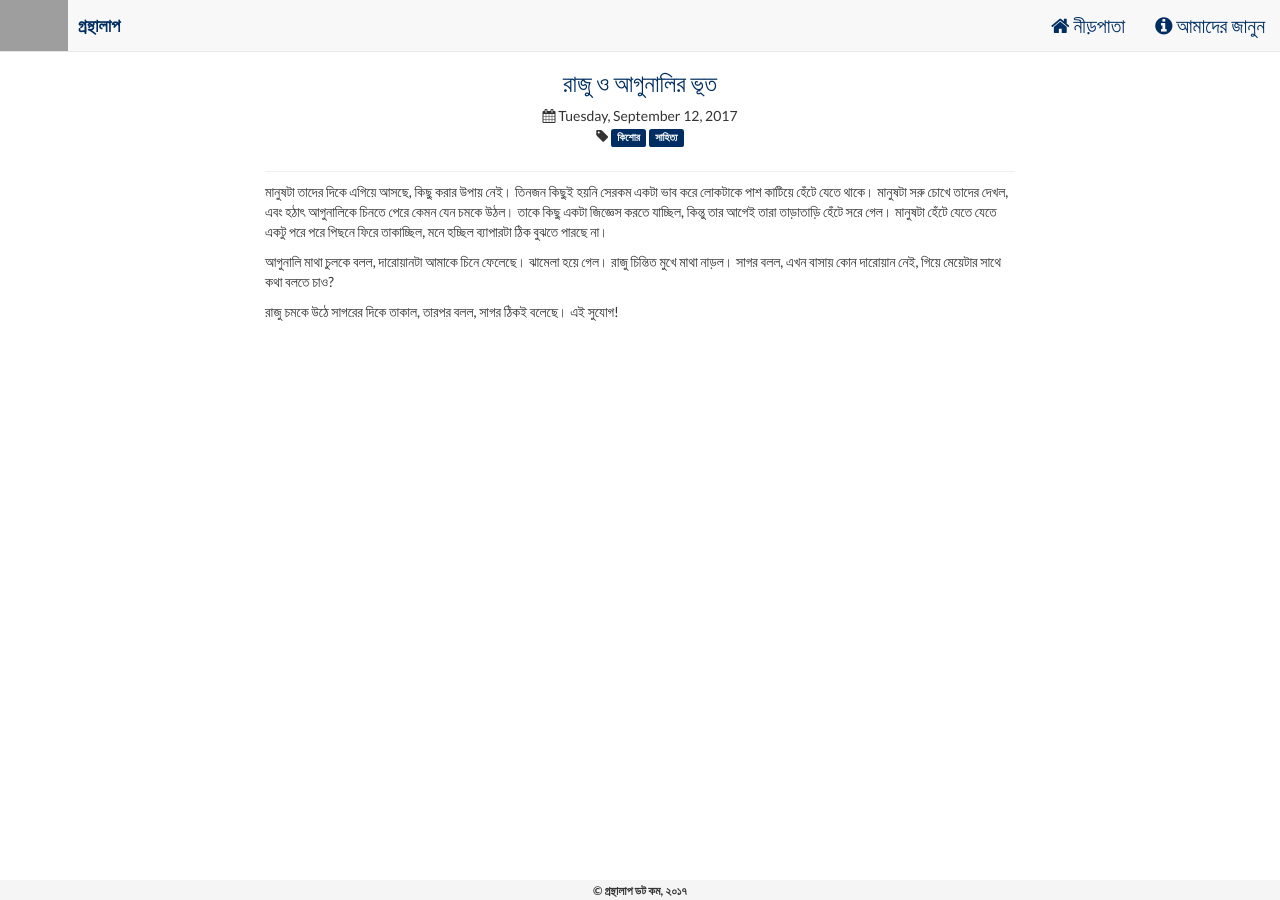
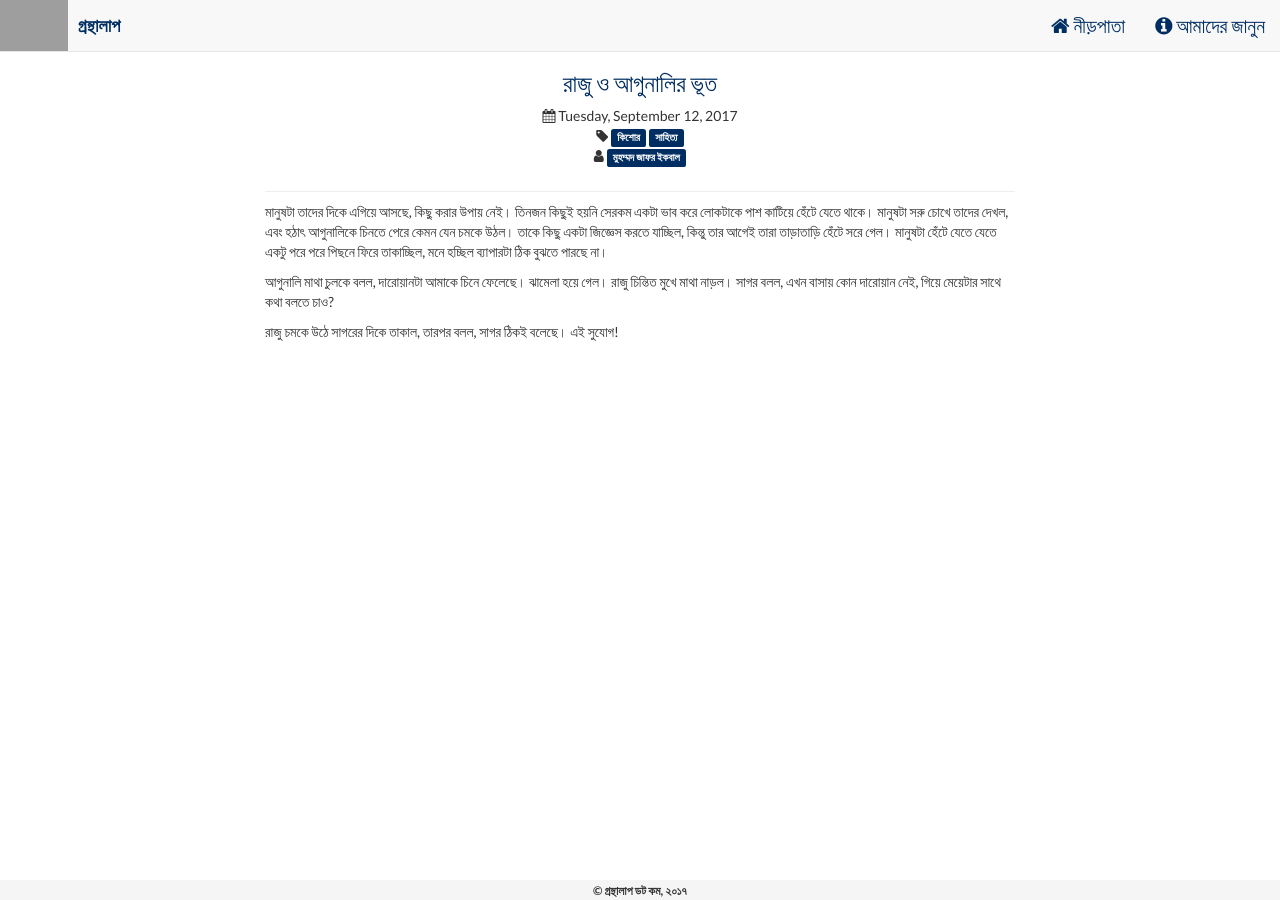
Before and after one commit to jamal919/gronthalap.com, a Jekyll site: the page built from _posts/2017-09-12-রাজু ও আগুনালির ভূত.md, in a window 1280 px wide. Built offline with Jekyll 4.4.1, drawn with Linux system fonts in a browser that asks for light colours; nearby versions of some CDN libraries; grey boxes are pictures that could not be loaded.

Commit message:
Theme revamp

```diff
--- a/_layouts/post.html
+++ b/_layouts/post.html
@@ -28,6 +28,11 @@ layout: default
                   <span class="label label-tag">{{tag}}</span>
                 {% endfor %}
             </div>
+            <div> <i class="fa fa-user"></i>
+                {% for category in page.categories %}
+                  <span class="label label-tag">{{category}}</span>
+                {% endfor %}
+            </div>
           </div>
 
         </header>
```
